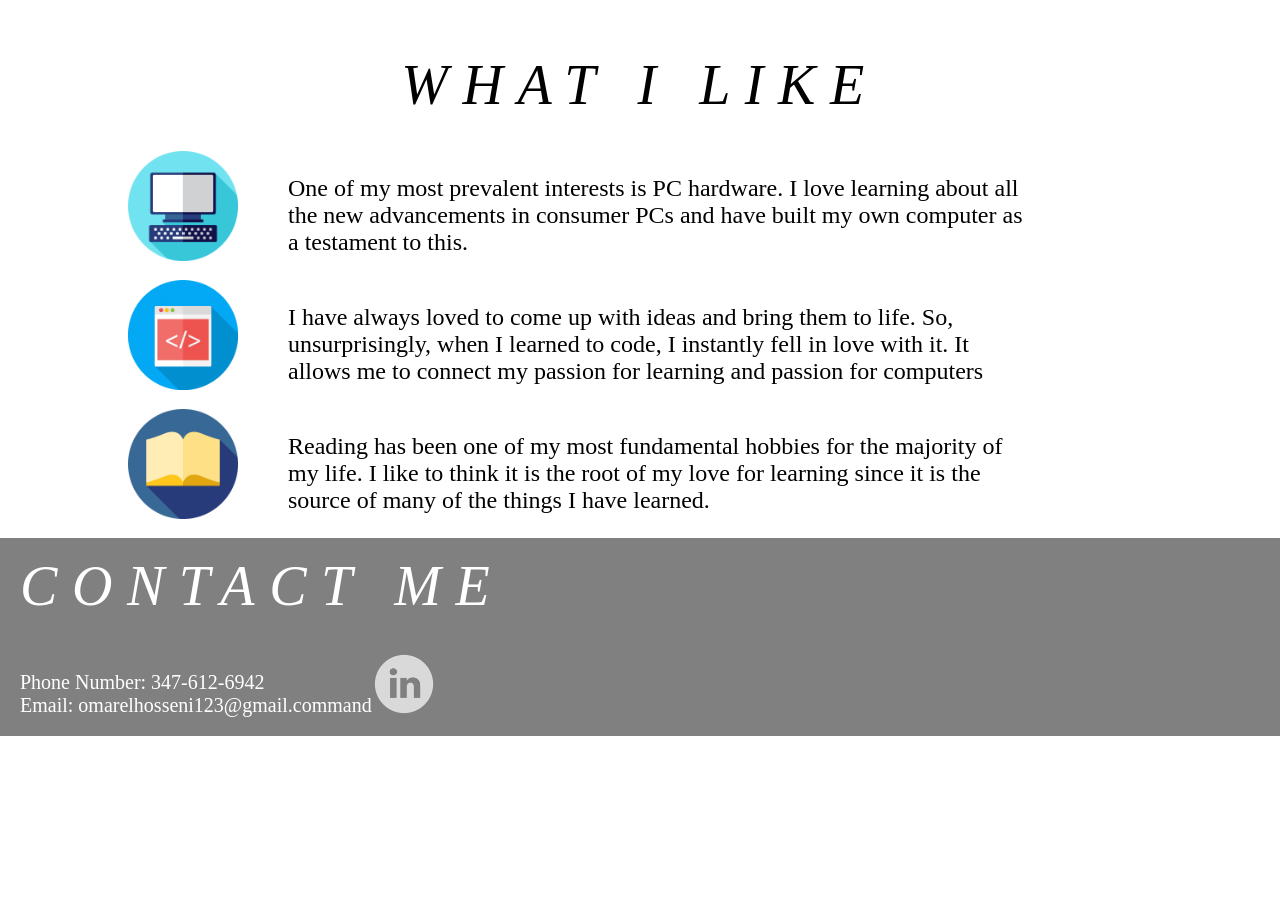
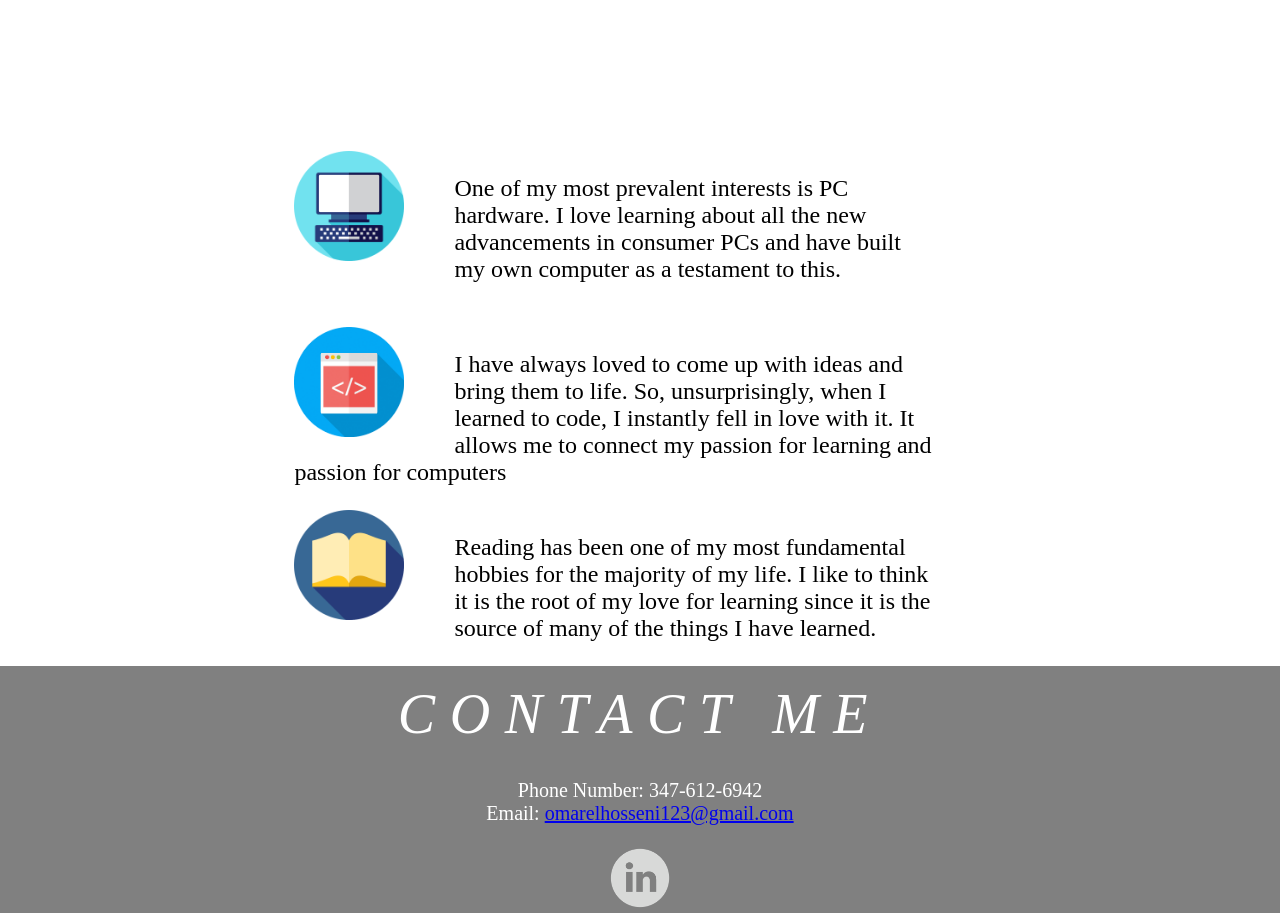
Before and after one commit to OmarElhosseni/PersonalWebsite, a plain HTML site: page index.html in a window 1280 px wide. Shown: the part 1546-2459 px from the top of the page. Before the commit the page ends 2283 px from the top, so only its background shows below. Drawn offline with Linux system fonts and the light colour scheme.

Commit message:
Add files via upload

```diff
--- a/index.html
+++ b/index.html
@@ -5,11 +5,11 @@
     <meta name="viewport" content="width=device-width, initial-scale=1">
     <title></title>
     <link rel="stylesheet" href="styles/css/style.css">
-    <script src="styles/scripts/script.js"></script>
   </head>
   <body>
     <div id="top">
-      <h1 id="title">Coder & PC Enthusiast</h1>
+      <h1 id="title">Coder &amp; PC Enthusiast</h1>
+
     </div>
     <div class="About">
       <span>
@@ -18,28 +18,28 @@
       when I was living in Egypt and my father bought a computer
       so that my mother and I could video call him over the internet while he worked
       in America. Pretty much ever since then I've been obsessed with computers.</h2>
-      <img src="images/mePic.png" alt="">
+      <img src="assets/images/mePic.png" alt="">
     </div>
     <div class="Interests">
       <h1>What I Like</h1>
-      <div class="interest">
-        <img src="images/pc.png" alt="">
+      <div class="interest" style="margin-bottom: 20px;">
+        <img src="assets/images/pc.png" alt="">
         <p>One of my most prevalent interests is PC hardware. I love learning about all the new advancements in consumer PCs and have built my own computer as a testament to this.</p>
       </div>
       <div class="interest">
-        <img src="images/coding.gif" alt="">
+        <img src="assets/images/coding.gif" alt="">
         <p>I have always loved to come up with ideas and bring them to life. So, unsurprisingly, when I learned to code, I instantly fell in love with it. It allows me to connect my passion for learning and passion for computers</p>
       </div>
       <div class="interest">
-        <img src="images/book.png" alt="">
+        <img src="assets/images/book.png" alt="">
         <p>Reading has been one of my most fundamental hobbies for the majority of my life. I like to think it is the root of my love for learning since it is the source of many of the things I have learned.</p>
       </div>
     </div>
     <div class="contact">
-      <h1 style="text-align:left;">Contact Me</h1>
-      <p>Phone Number: 347-612-6942<br />Email: omarelhosseni123@gmail.command</p>
+      <h1 style="text-align:middle;">Contact Me</h1>
+      <p>Phone Number: 347-612-6942<br />Email: <a href = "mailto:omarelhosseni123@gmail.com">omarelhosseni123@gmail.com</a></p>
       <a href="https://www.linkedin.com/in/omar-elhosseni-a3340b154/">
-      <img src="images/linkedin.png" alt="">
+      <img src="assets/images/linkedin.png" alt="">
       </a>
     </div>
   </body>
--- a/styles/css/style.css
+++ b/styles/css/style.css
@@ -9,6 +9,7 @@ body {
 }
 
 h1 {
+  color: #ffffff;
   display: block;
   text-align: center;
   position: relative;
@@ -47,7 +48,7 @@ h2 {
   background: linear-gradient(
     rgba(20,20,20, .5),
     rgba(20,20,20, .5)),
-                     url(../../images/bridge.jpg);
+    url(../../assets/images/bridge.jpg);
     background-position: center;
     background-attachment: fixed;
     background-size: cover;
@@ -66,9 +67,8 @@ h2 {
   .interest {
     /* vertical-align: middle; */
     align-items: center;
-  margin-left: 10vw;
-  margin-right: auto;
-  width: 70vw;
+    margin-left: 23vw;
+    width: 50vw;
     display: inline-block;
   }
   .interest img {
@@ -122,13 +122,15 @@ h2 {
 
   .contact {
     background-color: grey;
-  text-align: left;
+    text-align: middle;
     padding: 20px;
     color: white;
   }
 
   .contact img {
-  display: inline-block;
+    display: block;
+    margin-left: auto;
+    margin-right: auto;
     width: 65px;
     height: 65px;
     vertical-align: bottom;
@@ -136,7 +138,8 @@ h2 {
 
   .contact p {
     display: block;
-  float: left;
+    float: center;
+    text-align:center;
     font-size: 20px;
     vertical-align: middle;
   }
```
Also changed, not shown: assets/images/book.png (added), assets/images/coding.gif (added), assets/images/linkedin.png (added), assets/images/mePic.png (added), assets/images/pc.png (added), 1 other file. Lines whose indentation alone changed are shown as unchanged.
